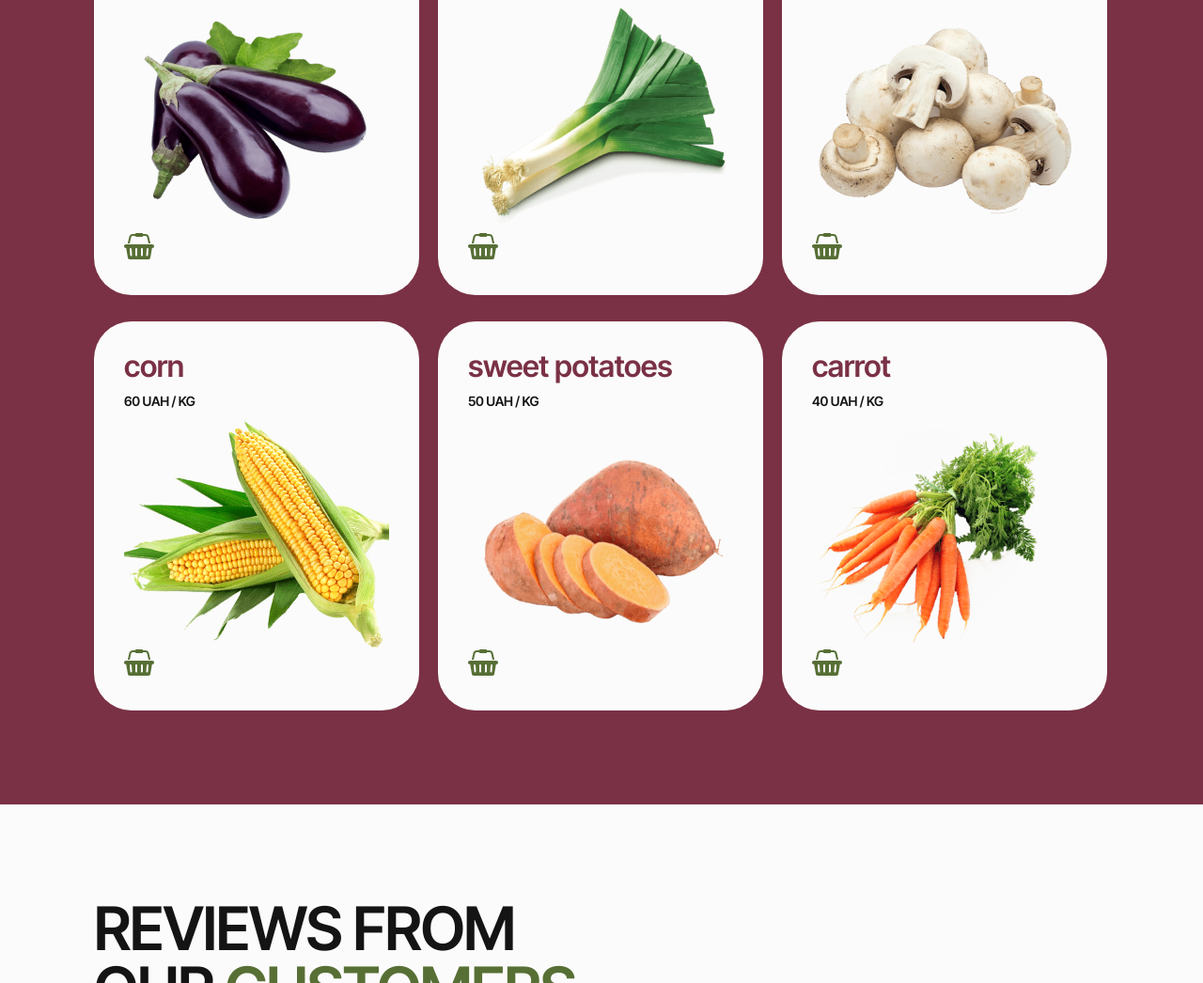
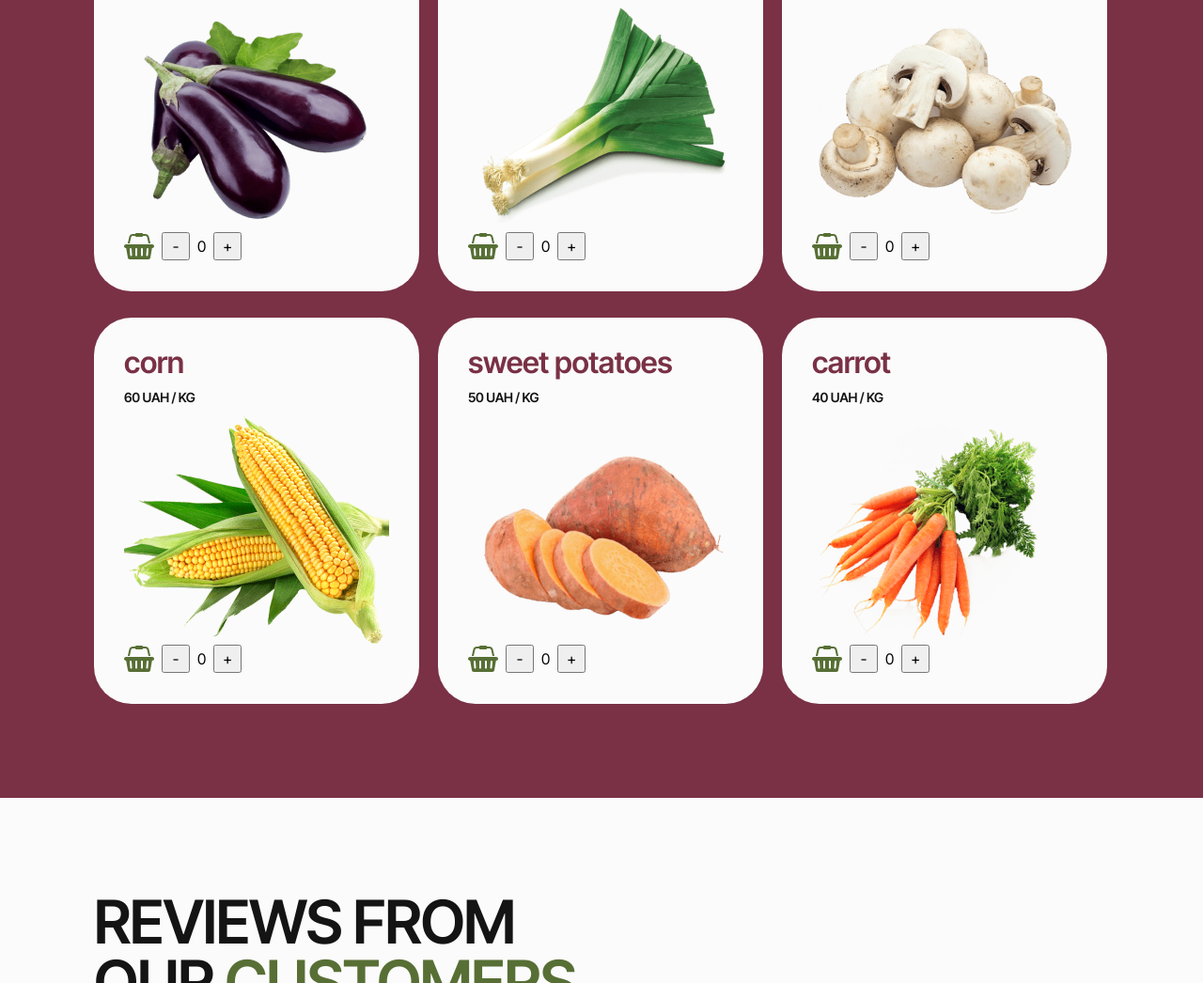
Before and after one commit to PrysiazhnaIra/VegetableStore, a plain HTML site: page index.html in a window 1280 px wide. Shown: the part 2458-3504 px from the top of the page at 94% size. Drawn offline with nearby package versions, Linux system fonts and the light colour scheme; some packages are replaced by stand-ins of ours; a script that the page names is missing.

Commit message:
added basket

```diff
--- a/css/styles.css
+++ b/css/styles.css
@@ -506,6 +506,19 @@
 .vegetables-picture:hover,
 .vegetables-picture:focus {
   transform: scale(1.1);
+}
+
+.block-basket {
+  display: flex;
+  align-items: center;
+  gap: 8px;
+}
+
+.decrease,
+.increase {
+  width: 30px;
+  height: 30px;
+  cursor: pointer;
 }
 
 .basket {
@@ -1249,6 +1262,7 @@
   .footer-block {
     display: flex;
   }
+
   .footer-text {
     width: 265px;
     font-size: 16px;
--- a/index.html
+++ b/index.html
@@ -124,9 +124,15 @@
                 src="./images/vegetables/eggplant.png"
                 alt="eggplant"
               />
+
+              <div class="block-basket">
                 <svg class="basket" width="32" height="32">
                   <use href="./images/icons.svg#icon-shopping-basket"></use>
                 </svg>
+                <button class="decrease">-</button>
+                <span class="quantity">0</span>
+                <button class="increase">+</button>
+              </div>
             </li>
             <li class="vegetables-item">
               <h3 class="vegetables-subtitle">leek</h3>
@@ -140,9 +146,14 @@
                 src="./images/vegetables/leek.png"
                 alt="leek"
               />
+              <div class="block-basket">
                 <svg class="basket" width="32" height="32">
                   <use href="./images/icons.svg#icon-shopping-basket"></use>
                 </svg>
+                <button class="decrease">-</button>
+                <span class="quantity">0</span>
+                <button class="increase">+</button>
+              </div>
             </li>
             <li class="vegetables-item">
               <h3 class="vegetables-subtitle">mushrooms</h3>
@@ -156,9 +167,14 @@
                 src="./images/vegetables/mushrooms.png"
                 alt="leek"
               />
+              <div class="block-basket">
                 <svg class="basket" width="32" height="32">
                   <use href="./images/icons.svg#icon-shopping-basket"></use>
                 </svg>
+                <button class="decrease">-</button>
+                <span class="quantity">0</span>
+                <button class="increase">+</button>
+              </div>
             </li>
             <li class="vegetables-item">
               <h3 class="vegetables-subtitle">corn</h3>
@@ -172,9 +188,14 @@
                 src="./images/vegetables/corn.png"
                 alt="leek"
               />
+              <div class="block-basket">
                 <svg class="basket" width="32" height="32">
                   <use href="./images/icons.svg#icon-shopping-basket"></use>
                 </svg>
+                <button class="decrease">-</button>
+                <span class="quantity">0</span>
+                <button class="increase">+</button>
+              </div>
             </li>
             <li class="vegetables-item">
               <h3 class="vegetables-subtitle">sweet potatoes</h3>
@@ -188,9 +209,14 @@
                 src="./images/vegetables/potatoes.png"
                 alt="leek"
               />
+              <div class="block-basket">
                 <svg class="basket" width="32" height="32">
                   <use href="./images/icons.svg#icon-shopping-basket"></use>
                 </svg>
+                <button class="decrease">-</button>
+                <span class="quantity">0</span>
+                <button class="increase">+</button>
+              </div>
             </li>
             <li class="vegetables-item">
               <h3 class="vegetables-subtitle">carrot</h3>
@@ -204,9 +230,14 @@
                 src="./images/vegetables/carrot.png"
                 alt="leek"
               />
+              <div class="block-basket">
                 <svg class="basket" width="32" height="32">
                   <use href="./images/icons.svg#icon-shopping-basket"></use>
                 </svg>
+                <button class="decrease">-</button>
+                <span class="quantity">0</span>
+                <button class="increase">+</button>
+              </div>
             </li>
           </ul>
         </div>
@@ -484,5 +515,11 @@
       </div>
     </footer>
     <!-- <script src="./script.js"></scrip> -->
+    <link
+      rel="stylesheet"
+      href="https://cdn.jsdelivr.net/npm/izitoast/dist/css/iziToast.min.css"
+    />
+    <script src="https://cdn.jsdelivr.net/npm/izitoast/dist/js/iziToast.min.js"></script>
+    <script type="module" src="./script.js"></script>
   </body>
 </html>
--- a/script.js
+++ b/script.js
@@ -0,0 +1,28 @@
+document.querySelectorAll(".vegetables-item").forEach((item) => {
+  const decreaseBtn = item.querySelector(".decrease");
+  const increaseBtn = item.querySelector(".increase");
+  const quantityDisplay = item.querySelector(".quantity");
+  const basket = item.querySelector(".basket");
+
+  let quantity = 0;
+
+  decreaseBtn.addEventListener("click", () => {
+    if (quantity > 0) {
+      quantity--;
+      quantityDisplay.textContent = quantity;
+    }
+  });
+
+  increaseBtn.addEventListener("click", () => {
+    quantity++;
+    quantityDisplay.textContent = quantity;
+  });
+
+  basket.addEventListener("click", () => {
+    iziToast.success({
+      title: "Success",
+      message: "The product has been added to your cart",
+      position: "topRight",
+    });
+  });
+});
```
Also changed, not shown: 1 other file. Lines whose indentation alone changed are shown as unchanged.
